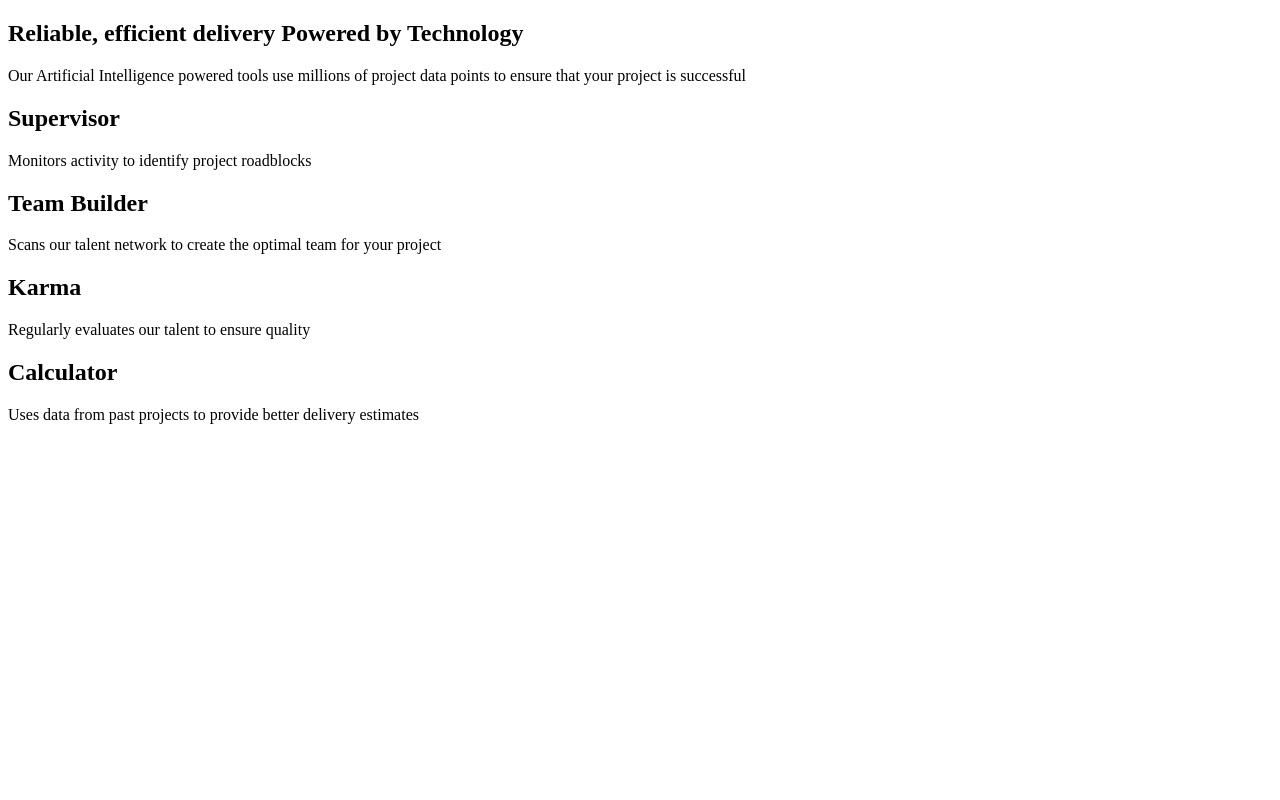
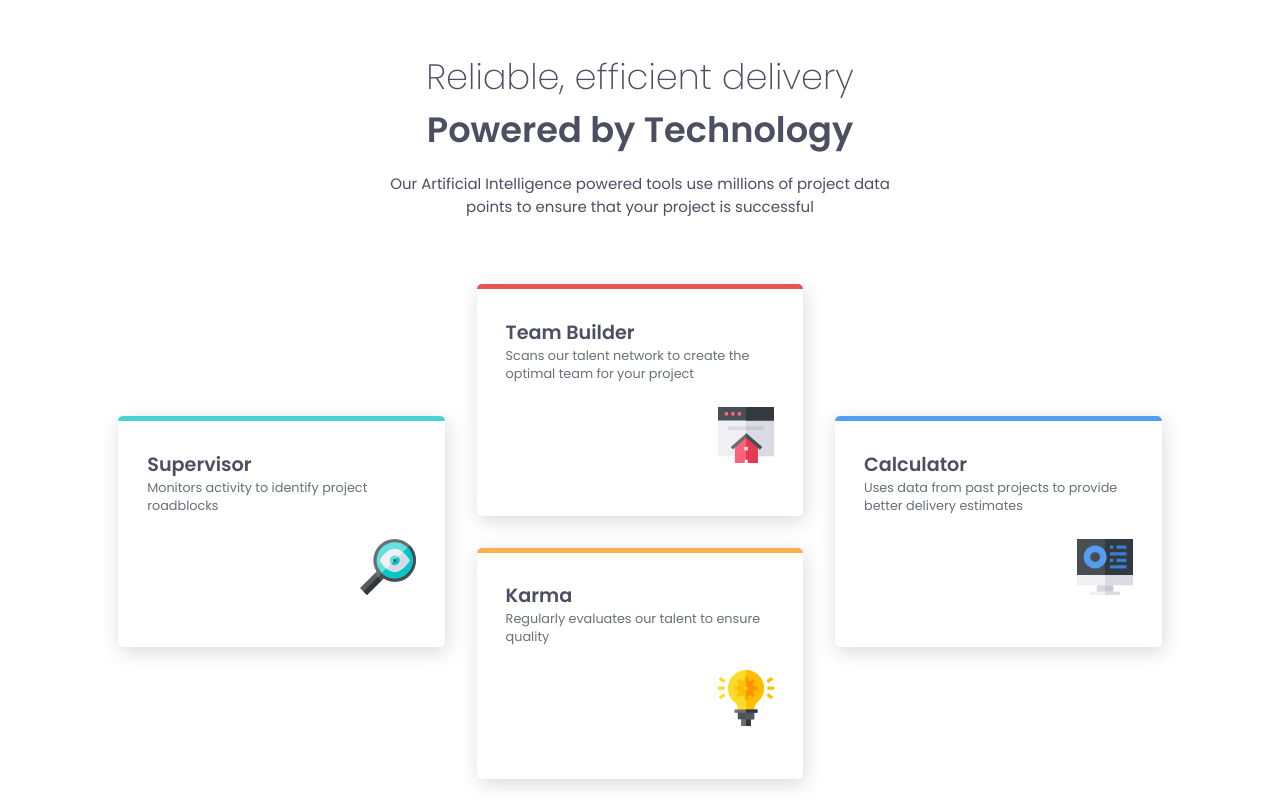
Before and after one commit to hruday-dev/four-card-section-, a plain HTML site: page index.html in a window 1280 px wide. Drawn offline with Linux system fonts and the light colour scheme.

Commit message:
Added CSS styles

```diff
--- a/css/style.css
+++ b/css/style.css
@@ -0,0 +1,81 @@
+:root{
+--Red: hsl(0, 78%, 62%);
+--Cyan: hsl(180, 62%, 55%);
+--Orange: hsl(34, 97%, 64%);
+--Blue: hsl(212, 86%, 64%);
+--Grey500: hsl(234, 12%, 34%);
+--Grey400: hsl(212, 6%, 44%);
+}
+
+*{
+    margin: 0;
+}
+body{
+    font-size: 15px;
+    font-family: 'Poppins', sans-serif ;
+}
+main{
+    max-width: 80%;
+    margin: 0 auto;
+    display: flex;
+    flex-direction: column;
+    justify-content: center;
+    align-items: center;
+}
+.heading{
+    width: 50%;
+    text-align: center;
+    padding: 50px 0;
+    color: var(--Grey500);
+}
+h1{
+    font-weight: 200;
+    margin-bottom: 1rem;
+    font-size: 2.2rem;
+}
+h1 b{
+ font-weight: 600;
+}
+p{
+    font-weight: 400;
+}
+.cards{
+    font-size: 0.8rem;
+    display: grid;
+    grid-template-columns: repeat(3, 35%);
+    justify-content: center;
+    /* box-sizing: border-box; */
+    color: var(--Grey500);
+}
+.cards article{
+    margin: 1rem;
+    /* border: 1px solid black; */
+    padding: 1.8rem ;
+    box-shadow: 2px 5px 20px rgb(219, 218, 218);
+    border-radius: 5px;
+}
+img{
+    margin: 1.5rem 0;
+    width: 3.5rem;
+    float: right;
+}
+.cards article:first-child{
+    grid-row: 1/ span 2;
+    align-self: center;
+    border-top: 5px solid var(--Cyan);
+}
+.cards article:nth-child(2){
+    border-top: 5px solid var(--Red);
+}
+.cards article:nth-child(3){
+    grid-area: 2/2;
+    border-top: 5px solid var(--Orange);
+}
+.cards article:last-child{
+    grid-row: 1/ span 2;
+    align-self: center;
+    border-top: 5px solid var(--Blue);
+}
+.cards p{
+    color: var(--Grey400);
+}
--- a/index.html
+++ b/index.html
@@ -16,32 +16,33 @@
 </head>
 <body>
   <main>
-    <article>
-      <h1>Reliable, efficient delivery
+    <article class="heading">
+      <h1>Reliable, efficient delivery <br>
       <b>Powered by Technology</b></h1>
 
-      Our Artificial Intelligence powered tools use millions of project data points
-      to ensure that your project is successful
+      <p>Our Artificial Intelligence powered tools use millions of project data points
+      to ensure that your project is successful</p>
     </article>
-    <section>
+    <section class="cards">
       <article>
         <h2>Supervisor</h2>
         <p>Monitors activity to identify project roadblocks</p>
+        <img src="./images/icon-supervisor.svg" alt="icon-supervisor">
       </article>
-
       <article>
         <h2>Team Builder</h2>
         <p>Scans our talent network to create the optimal team for your project</p>
+        <img src="./images/icon-team-builder.svg" alt="icon-team-builder">
       </article>
-
       <article>
         <h2>Karma</h2>
         <p>Regularly evaluates our talent to ensure quality</p>
+        <img src="./images/icon-karma.svg" alt="icon-karma">
       </article>
-
       <article>
         <h2>Calculator</h2>
         <p>Uses data from past projects to provide better delivery estimates</p>
+        <img src="./images/icon-calculator.svg" alt="icon-calculator">
       </article>
     </section>
   </main>
```
